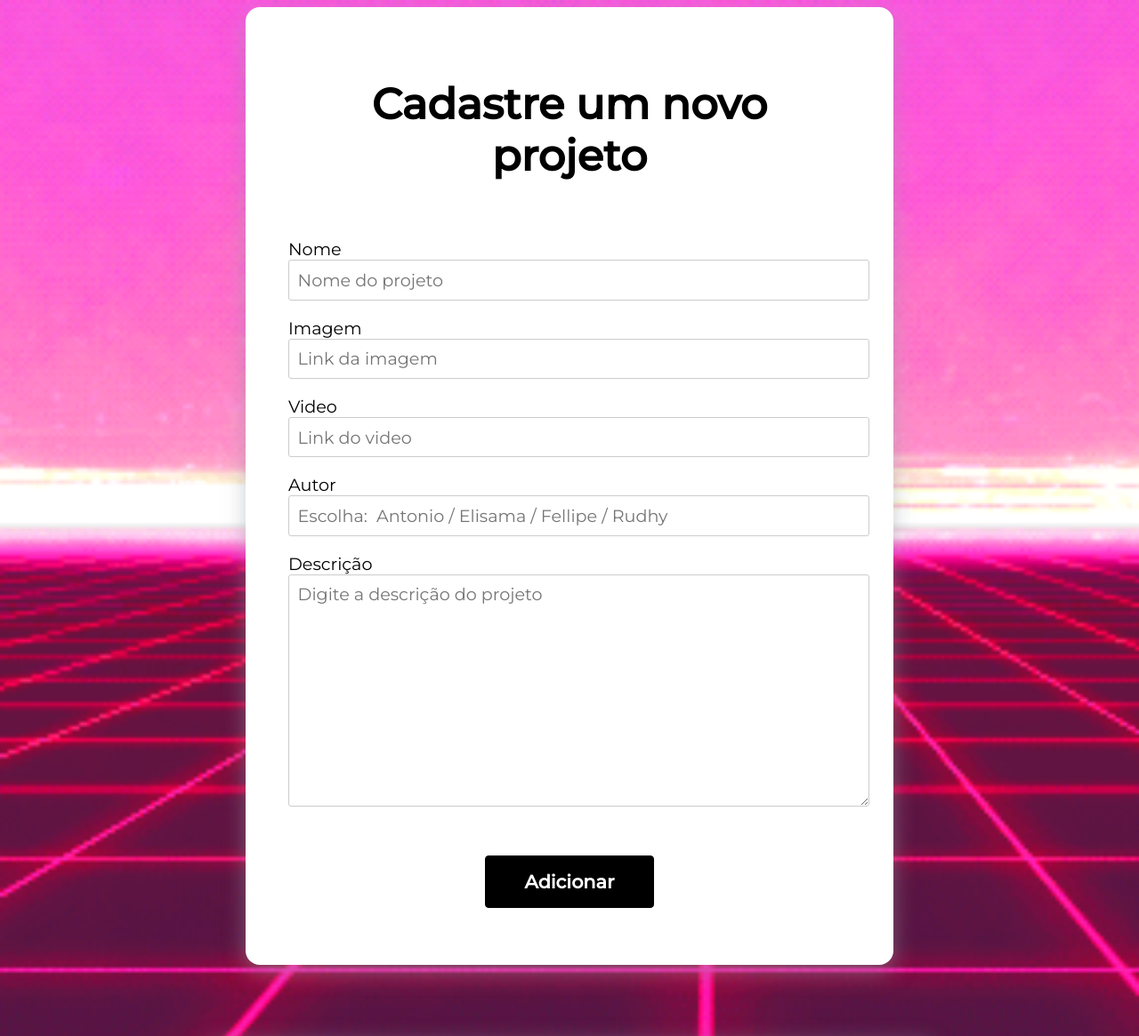
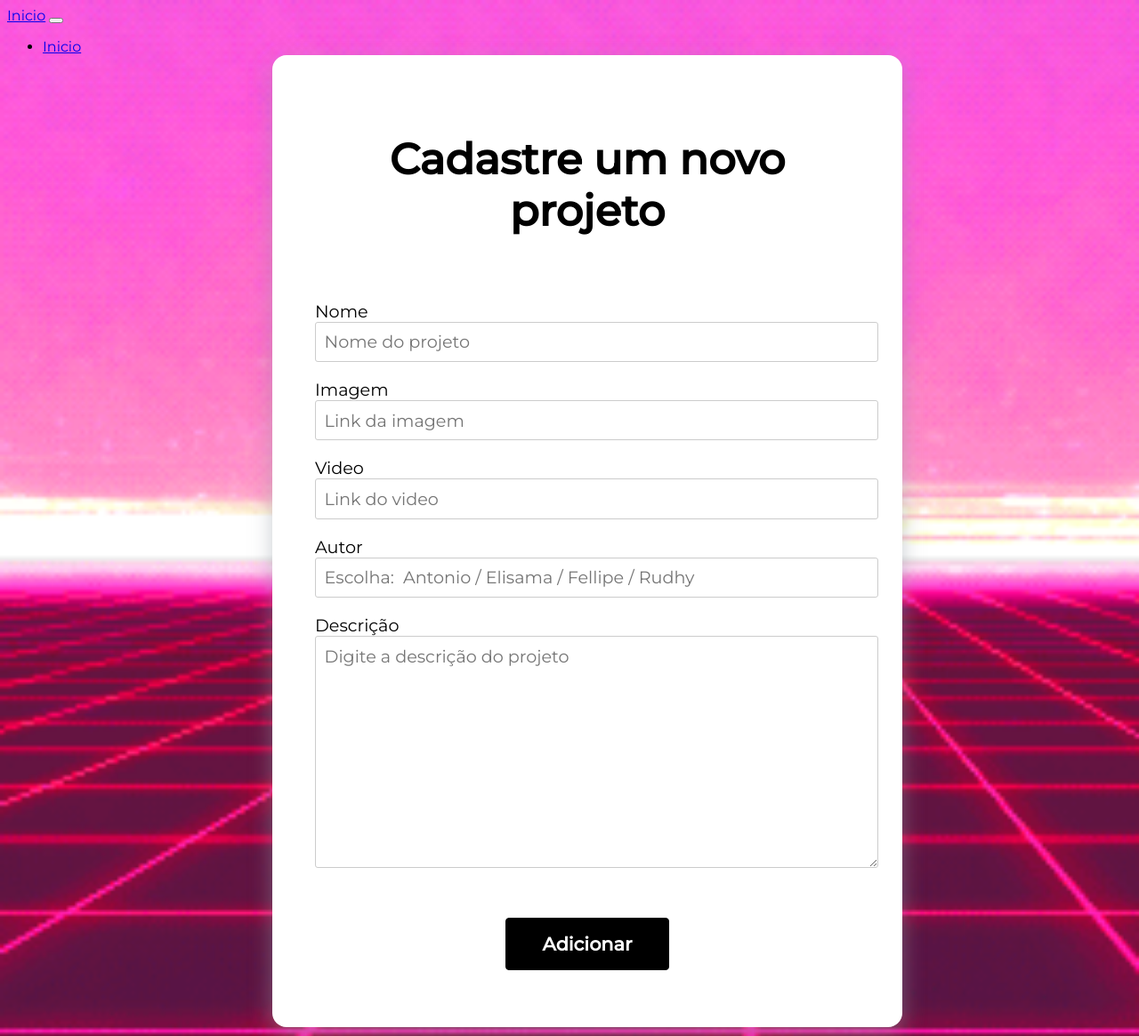
Before and after one commit to flealbrl/ProjetoFinalM2, a Flask app: page /adm in a window 1280 px wide. Shown: the top 1165 px of the page at 89% size. Run offline with Flask 2, Linux system fonts and the light colour scheme; the visitor is signed in with stand-in values (Sample User, id 1); data that the repository does not hold is empty.

Commit message:
nova base

```diff
--- a/app.py
+++ b/app.py
@@ -6,7 +6,7 @@ from sqlalchemy.orm import query
 app = Flask(__name__)
 app.secret_key = 'project2'
 
-app.config['SQLALCHEMY_DATABASE_URI'] = 'postgresql://fdfxmirf:i2yUyPRIytvSLC2DAUUm35C8KhTr838l@kesavan.db.elephantsql.com/fdfxmirf'
+app.config['SQLALCHEMY_DATABASE_URI'] = 'postgresql://xaslckdf:zLwEe5uhKhtv_bR-JEV-ShwKpdOCgJBU@kesavan.db.elephantsql.com/xaslckdf'
 db = SQLAlchemy(app)
 
 class Portifolio(db.Model):
--- a/templates/adm.html
+++ b/templates/adm.html
@@ -14,6 +14,20 @@
 </head>
 
 <body id="adm">
+    <nav class="navbar navbar-expand-lg navbar-light bg-light">
+        <a class="navbar-brand" href="/">Inicio</a>
+        <button class="navbar-toggler" type="button" data-toggle="collapse" data-target="#navbarSupportedContent" aria-controls="navbarSupportedContent" aria-expanded="false" aria-label="Toggle navigation">
+        <span class="navbar-toggler-icon"></span>
+        </button>
+
+        <div class="collapse navbar-collapse" id="navbarSupportedContent">
+        <ul class="navbar-nav mr-auto">
+
+        </ul>
+        <ul class="navbar-nav">
+            <li class="nav-item">
+                <a class="nav-link" href="/">Inicio</a>
+            </li>
 
     {% with messages = get_flashed_messages() %}
     {% if messages %}
--- a/templates/antonio.html
+++ b/templates/antonio.html
@@ -104,4 +104,10 @@
             {% endfor %}
         </div>
 </body>
+<footer class="blog-footer">
+    <p>Criado por &copy <a href="https://github.com/antonio00">AML</a></p>
+    <p>
+        <a href="#">Voltar ao topo</a>
+    </p>
+</footer>
 </html>
--- a/templates/index.html
+++ b/templates/index.html
@@ -81,7 +81,7 @@
     <header class="masthead mb-auto">
       <div class="inner ">
         <nav class="cornavefooter navbar navbar-expand-lg navbar-light">
-          <a class="navbar-brand " href="./templates/sobrenos/sobre.html">🎬 Catálogo</a>
+          <a class="navbar-brand " href="/sobre">🎬 Catálogo</a>
           <button class="navbar-toggler" type="button" data-toggle="collapse" data-target="#navbarSupportedContent"
             aria-controls="navbarSupportedContent" aria-expanded="false" aria-label="Toggle navigation">
             <span class="navbar-toggler-icon"></span>
--- a/templates/sobre.html
+++ b/templates/sobre.html
@@ -44,7 +44,7 @@
                         </ul>
                         <ul class="navbar-nav ">
                             <li class="nav-item">
-                                <a class="nav-link" href="./index.html">Inicio</a>
+                                <a class="nav-link" href="/">Inicio</a>
                             </li>
                         </ul>
                     </div>
```
